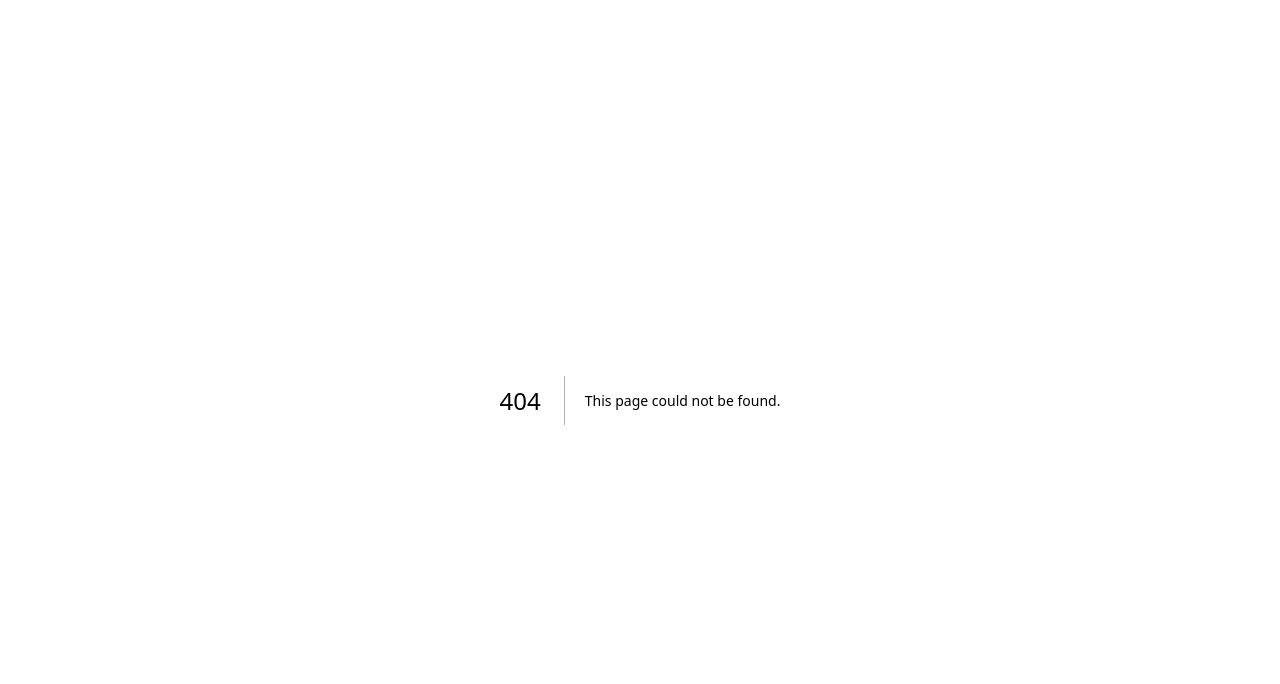
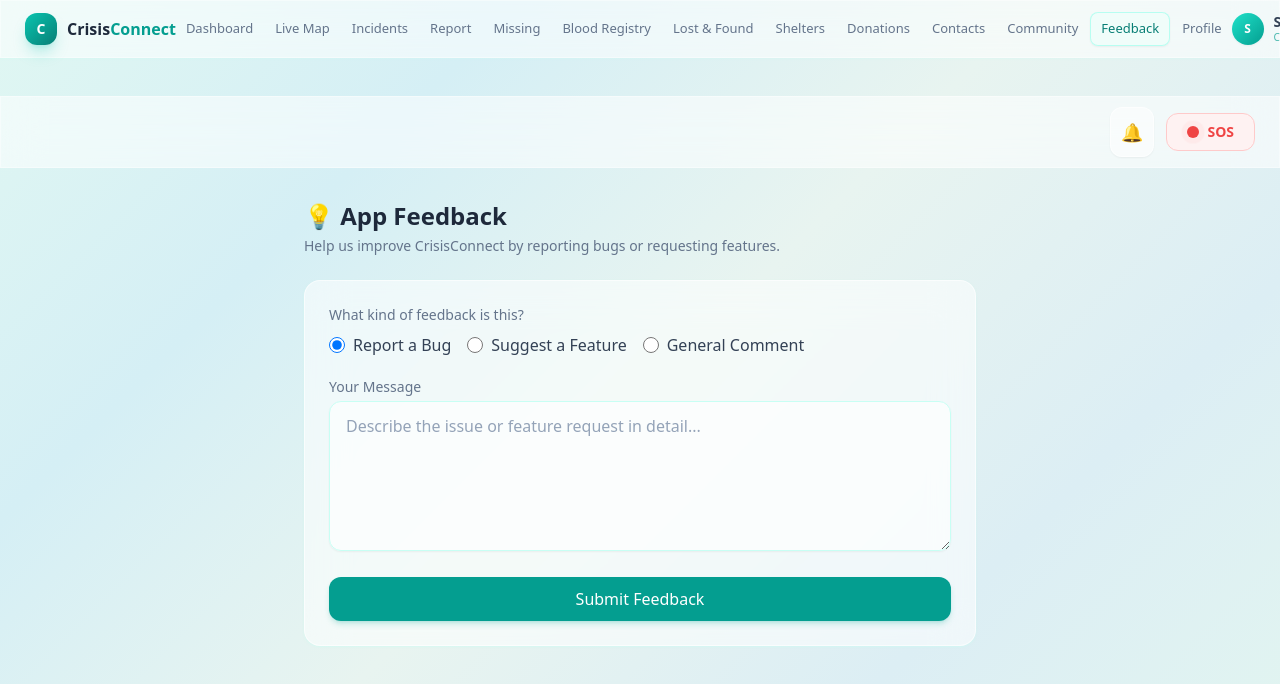
Before and after one commit to AizenKarar/crisisconnect, a Next.js app: page /feedback in a window 1280 px wide. Before the commit this address had no page. Shown: the top 684 px of the page. Built offline with nearby package versions, Linux system fonts and the light colour scheme; no server answers; the database is empty; sample sign-in values are in the browser's storage.

Commit message:
feedback with weatherwidget added

```diff
--- /dev/null
+++ b/src/app/api/feedback/route.js
@@ -0,0 +1,24 @@
+import { NextResponse } from 'next/server'
+import prisma from '@/lib/prisma'
+import { getServerSession } from 'next-auth'
+import { authOptions } from '@/lib/auth'
+
+export async function POST(request) {
+    try {
+        const session = await getServerSession(authOptions)
+        const body = await request.json()
+
+        const feedback = await prisma.feedback.create({
+            data: {
+                userName: session?.user?.name || 'Anonymous User',
+                userEmail: session?.user?.email || 'No email provided',
+                type: body.type,
+                message: body.message,
+            },
+        })
+
+        return NextResponse.json(feedback, { status: 201 })
+    } catch (error) {
+        return NextResponse.json({ error: 'Failed to submit feedback' }, { status: 500 })
+    }
+}
--- a/src/app/api/incidents/route.js
+++ b/src/app/api/incidents/route.js
@@ -20,8 +20,12 @@ export async function GET(request) {
     if (severity) where.severity = severity
     if (status) where.status = status
 
+    // THE FIX: Normal users see all incidents EXCEPT other people's SOS broadcasts.
     if (session.user.role !== 'ADMIN' && session.user.role !== 'STAFF') {
-      where.reporterId = session.user.id
+      where.OR = [
+        { NOT: { title: { startsWith: '🆘 SOS' } } },
+        { reporterId: session.user.id }
+      ]
     }
 
     const incidents = await prisma.incident.findMany({
--- a/src/app/dashboard/page.js
+++ b/src/app/dashboard/page.js
@@ -4,40 +4,35 @@ import { useState, useEffect } from 'react'
 import { useSession } from 'next-auth/react'
 import DashboardLayout from '@/components/DashboardLayout'
 import Link from 'next/link'
+import WeatherWidget from '@/components/WeatherWidget'
 import { getSeverityColor, getStatusColor, getDisasterIcon, formatDate } from '@/lib/utils'
 
 export default function DashboardPage() {
-  // Get the current logged-in user session
   const { data: session } = useSession()
 
-  // State variables to store data from API
   const [incidents, setIncidents] = useState([])
   const [shelters, setShelters] = useState([])
   const [leaderboard, setLeaderboard] = useState([])
   const [loading, setLoading] = useState(true)
 
-  // Fetch all dashboard data when page loads
   useEffect(function () {
     fetchAllData()
   }, [])
 
   async function fetchAllData() {
     try {
-      // Fetch incidents
       const incidentResponse = await fetch('/api/incidents')
       if (incidentResponse.ok) {
         const incidentData = await incidentResponse.json()
         setIncidents(incidentData)
       }
 
-      // Fetch shelters
       const shelterResponse = await fetch('/api/shelters')
       if (shelterResponse.ok) {
         const shelterData = await shelterResponse.json()
         setShelters(shelterData)
       }
 
-      // Fetch leaderboard
       const leaderboardResponse = await fetch('/api/users/leaderboard')
       if (leaderboardResponse.ok) {
         const leaderboardData = await leaderboardResponse.json()
@@ -50,7 +45,6 @@ export default function DashboardPage() {
     setLoading(false)
   }
 
-  // Calculate stats from incidents
   let totalIncidents = incidents.length
   let criticalCount = 0
   let inProgressCount = 0
@@ -68,7 +62,6 @@ export default function DashboardPage() {
     }
   }
 
-  // Get user info safely (without optional chaining)
   let userName = ''
   let userRole = ''
   let userInitial = ''
@@ -80,7 +73,6 @@ export default function DashboardPage() {
     }
   }
 
-  // Show loading spinner while data is being fetched
   if (loading) {
     return (
       <DashboardLayout>
@@ -91,14 +83,16 @@ export default function DashboardPage() {
     )
   }
 
-  // Get first 5 incidents for the list
   const recentIncidents = incidents.slice(0, 5)
-  // Get top 5 volunteers for leaderboard
   const topVolunteers = leaderboard.slice(0, 5)
 
   return (
     <DashboardLayout>
       <div className="space-y-8">
+
+        {/* Added Weather Widget Here */}
+        <WeatherWidget />
+
         <div className="grid grid-cols-1 lg:grid-cols-3 gap-6">
           <div className="lg:col-span-2 card">
             <h2 className="font-display font-semibold text-slate-800 mb-5">Incident Overview</h2>
--- /dev/null
+++ b/src/app/feedback/page.js
@@ -0,0 +1,84 @@
+'use client'
+import { useState } from 'react'
+import DashboardLayout from '@/components/DashboardLayout'
+import toast from 'react-hot-toast'
+
+export default function FeedbackPage() {
+    const [type, setType] = useState('BUG')
+    const [message, setMessage] = useState('')
+    const [loading, setLoading] = useState(false)
+
+    async function handleSubmit(e) {
+        e.preventDefault()
+        setLoading(true)
+
+        try {
+            const response = await fetch('/api/feedback', {
+                method: 'POST',
+                headers: { 'Content-Type': 'application/json' },
+                body: JSON.stringify({ type, message }),
+            })
+
+            if (response.ok) {
+                toast.success('Thank you! Your feedback has been sent.')
+                setMessage('')
+            } else {
+                toast.error('Failed to send feedback.')
+            }
+        } catch (error) {
+            toast.error('Network error.')
+        }
+
+        setLoading(false)
+    }
+
+    return (
+        <DashboardLayout>
+            <div className="max-w-2xl mx-auto space-y-6">
+                <div>
+                    <h1 className="font-display font-bold text-2xl text-slate-800">💡 App Feedback</h1>
+                    <p className="text-slate-500 text-sm mt-1">Help us improve CrisisConnect by reporting bugs or requesting features.</p>
+                </div>
+
+                <form onSubmit={handleSubmit} className="card space-y-5">
+                    <div>
+                        <label className="block text-sm font-medium text-slate-500 mb-2">What kind of feedback is this?</label>
+                        <div className="flex gap-4">
+                            <label className="flex items-center gap-2 cursor-pointer">
+                                <input type="radio" checked={type === 'BUG'} onChange={() => setType('BUG')} className="w-4 h-4 text-red-600" />
+                                <span className="font-medium text-slate-700">Report a Bug</span>
+                            </label>
+                            <label className="flex items-center gap-2 cursor-pointer">
+                                <input type="radio" checked={type === 'FEATURE'} onChange={() => setType('FEATURE')} className="w-4 h-4 text-teal-600" />
+                                <span className="font-medium text-slate-700">Suggest a Feature</span>
+                            </label>
+                            <label className="flex items-center gap-2 cursor-pointer">
+                                <input type="radio" checked={type === 'GENERAL'} onChange={() => setType('GENERAL')} className="w-4 h-4 text-blue-600" />
+                                <span className="font-medium text-slate-700">General Comment</span>
+                            </label>
+                        </div>
+                    </div>
+
+                    <div>
+                        <label className="block text-sm font-medium text-slate-500 mb-1">Your Message</label>
+                        <textarea
+                            value={message}
+                            onChange={(e) => setMessage(e.target.value)}
+                            className="input min-h-[150px] resize-y"
+                            placeholder="Describe the issue or feature request in detail..."
+                            required
+                        />
+                    </div>
+
+                    <button
+                        type="submit"
+                        disabled={loading}
+                        className={`btn-primary w-full ${loading ? 'opacity-50 cursor-not-allowed' : ''}`}
+                    >
+                        {loading ? 'Sending...' : 'Submit Feedback'}
+                    </button>
+                </form>
+            </div>
+        </DashboardLayout>
+    )
+}
--- a/src/components/Sidebar.js
+++ b/src/components/Sidebar.js
@@ -18,6 +18,7 @@ var mainNav = [
   { label: 'Donations', href: '/donations' },
   { label: 'Contacts', href: '/contacts' },
   { label: 'Community', href: '/community' },
+  { label: 'Feedback', href: '/feedback' },
   { label: 'Profile', href: '/profile' },
 ]
 
--- /dev/null
+++ b/src/components/WeatherWidget.js
@@ -0,0 +1,82 @@
+'use client'
+import { useState, useEffect } from 'react'
+
+export default function WeatherWidget() {
+    const [weather, setWeather] = useState(null)
+    const [locationName, setLocationName] = useState('Fetching...')
+    const [loading, setLoading] = useState(true)
+    const [error, setError] = useState(false)
+
+    useEffect(() => {
+        if (!navigator.geolocation) {
+            setError(true)
+            setLoading(false)
+            return
+        }
+
+        navigator.geolocation.getCurrentPosition(async (position) => {
+            const lat = position.coords.latitude
+            const lon = position.coords.longitude
+
+            try {
+                const geoRes = await fetch(`https://nominatim.openstreetmap.org/reverse?format=json&lat=${lat}&lon=${lon}`)
+                if (geoRes.ok) {
+                    const geoData = await geoRes.json()
+                    let city = geoData.address.city || geoData.address.state_district || geoData.address.town || 'Local Area'
+                    setLocationName(city)
+                }
+
+                const weatherRes = await fetch(`https://api.open-meteo.com/v1/forecast?latitude=${lat}&longitude=${lon}&current_weather=true`)
+                if (weatherRes.ok) {
+                    const weatherData = await weatherRes.json()
+                    setWeather(weatherData.current_weather)
+                }
+            } catch (err) {
+                setError(true)
+            }
+            setLoading(false)
+        }, () => {
+            setError(true)
+            setLoading(false)
+        })
+    }, [])
+
+    function getWeatherDesc(code) {
+        if (code === 0) return { text: 'Clear Sky', icon: '☀️' }
+        if (code >= 1 && code <= 3) return { text: 'Partly Cloudy', icon: '⛅' }
+        if (code === 45 || code === 48) return { text: 'Foggy', icon: '🌫️' }
+        if (code >= 51 && code <= 67) return { text: 'Raining', icon: '🌧️' }
+        if (code >= 71 && code <= 77) return { text: 'Snowing', icon: '❄️' }
+        if (code >= 95) return { text: 'Thunderstorm', icon: '⛈️' }
+        return { text: 'Unknown', icon: '🌡️' }
+    }
+
+    if (loading) {
+        return <div className="h-24 bg-slate-100 animate-pulse rounded-2xl mb-6"></div>
+    }
+
+    if (error || !weather) {
+        return null
+    }
+
+    const { text, icon } = getWeatherDesc(weather.weathercode)
+
+    return (
+        <div className="bg-gradient-to-r from-teal-500 to-emerald-600 rounded-2xl p-6 mb-6 text-white shadow-lg flex items-center justify-between">
+            <div>
+                <p className="text-teal-100 text-sm font-medium uppercase tracking-wider mb-1">Current Conditions</p>
+                <h2 className="text-2xl font-bold font-display">{locationName}</h2>
+                <div className="flex items-center gap-4 mt-2 text-sm text-teal-50">
+                    <span className="flex items-center gap-1">💨 Wind: {weather.windspeed} km/h</span>
+                </div>
+            </div>
+            <div className="text-right flex items-center gap-4">
+                <div className="text-5xl">{icon}</div>
+                <div>
+                    <p className="text-4xl font-bold">{weather.temperature}°C</p>
+                    <p className="text-teal-100 font-medium">{text}</p>
+                </div>
+            </div>
+        </div>
+    )
+}
```
Also changed, not shown: 1 other file (tests, documents, lock files or other folders).
